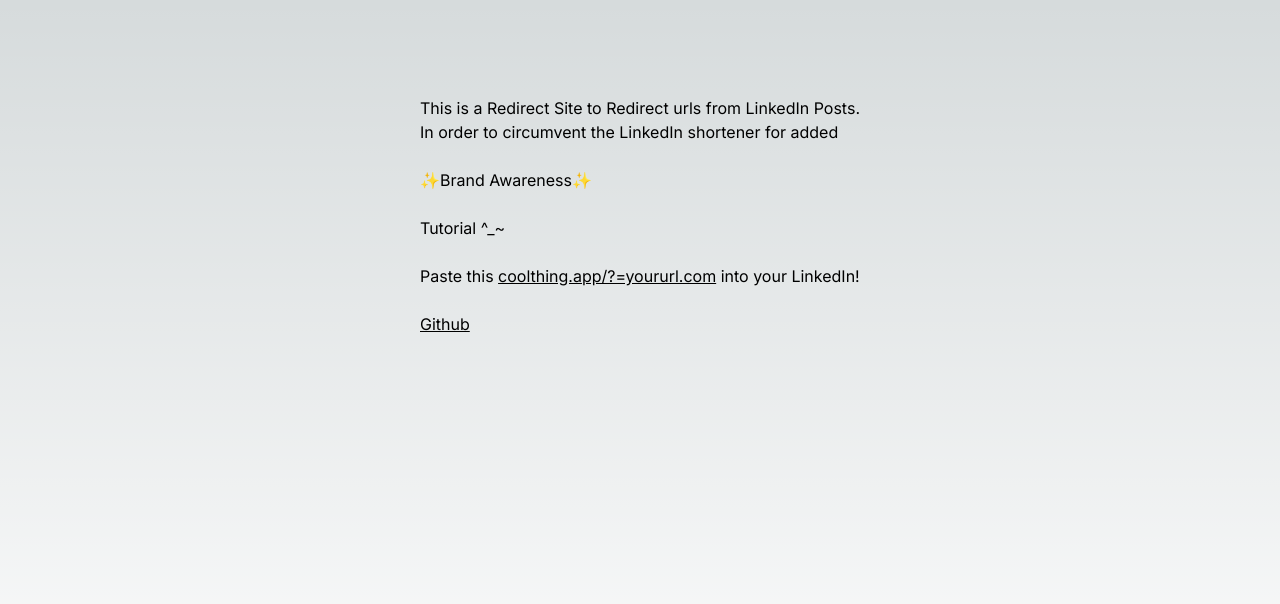
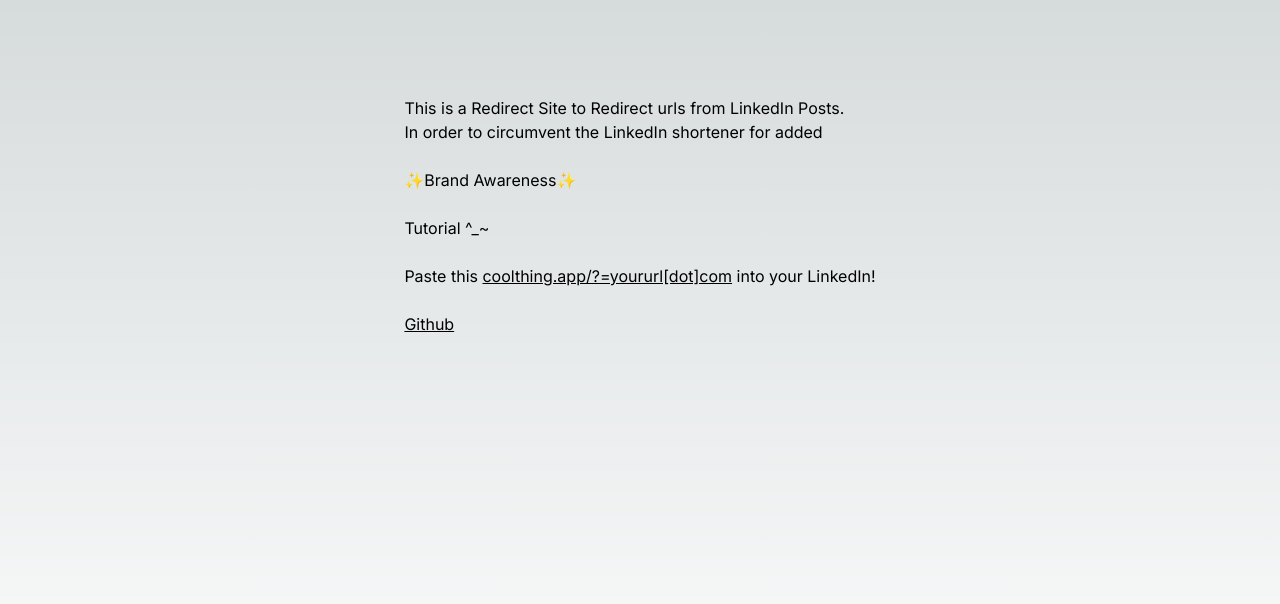
Before and after one commit to dcrebbin/linkedin-post-redirector, a Next.js app: page / in a window 1280 px wide. Shown: the top 604 px of the page. Built offline with nearby package versions, Linux system fonts and the light colour scheme.

Commit message:
added [dot] workaround

```diff
--- a/src/app/page.tsx
+++ b/src/app/page.tsx
@@ -11,10 +11,11 @@
     if (typeof window !== "undefined" && location.search !== "") {
       setIsRedirecting(true);
       let newUrl = location.search.replace("?=", "");
+
       if (newUrl.indexOf("https://") === -1) {
         newUrl = "https://" + newUrl;
       }
-      router.push(newUrl);
+      router.push(newUrl.replaceAll("[dot]", "."));
     }
   }, [router]);
 
@@ -36,7 +37,7 @@
           <br></br>
           Paste this{" "}
           <a className="underline" href="coolthing.app/?=yoururl.com">
-            coolthing.app/?=yoururl.com
+            coolthing.app/?=yoururl[dot]com
           </a>{" "}
           into your LinkedIn!
           <br></br>
```
